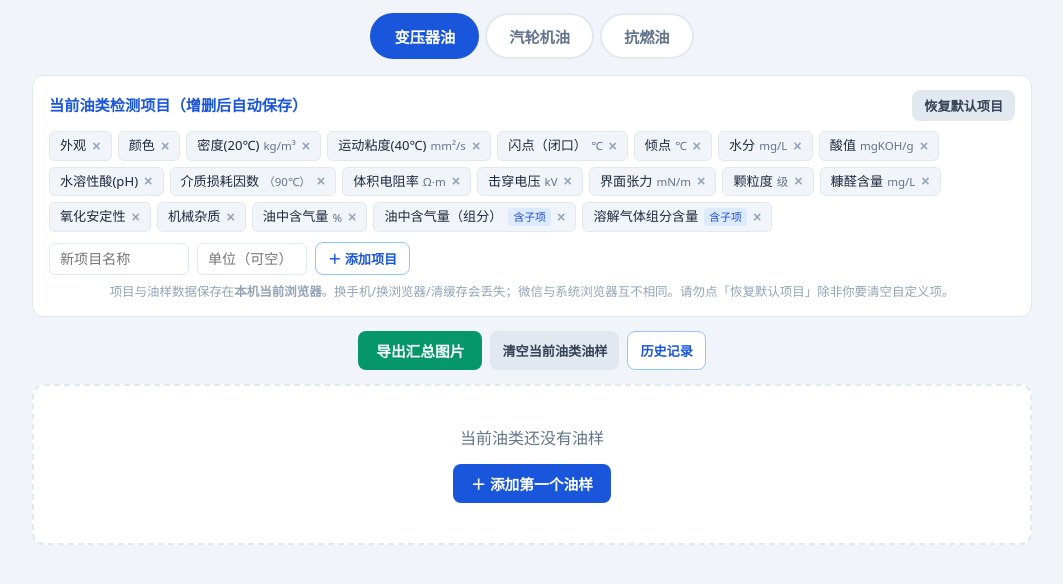
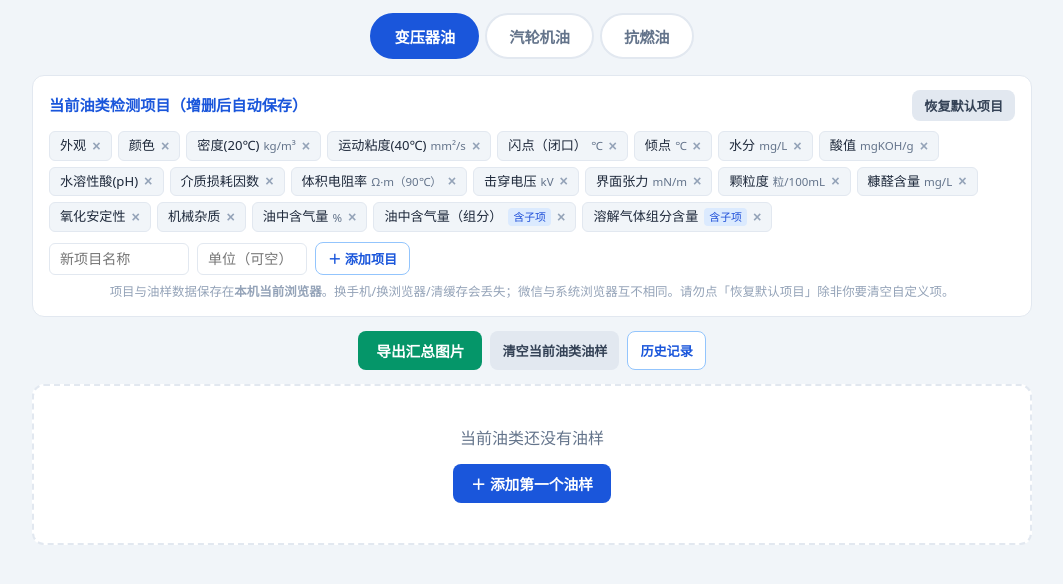
Before and after one commit to wanruoqk-create/oil-test, a plain HTML site: page index.html in a window 1280 px wide. Shown: the part 80-664 px from the top of the page, without its empty margins (108-1171 px from the left). Drawn offline with nearby package versions, Linux system fonts and the light colour scheme.

Commit message:
Add files via upload

```diff
--- a/index.html
+++ b/index.html
@@ -358,11 +358,11 @@
         { key: 'moisture', name: '水分', unit: 'mg/L', type: 'simple' },
         { key: 'acid_value', name: '酸值', unit: 'mgKOH/g', type: 'simple' },
         { key: 'water_soluble_acid', name: '水溶性酸(pH)', unit: '', type: 'simple' },
-        { key: 'dielectric', name: '介质损耗因数', unit: '（90℃）', type: 'simple' },
-        { key: 'resistivity', name: '体积电阻率', unit: 'Ω·m', type: 'simple' },
+        { key: 'dielectric', name: '介质损耗因数', unit: '', type: 'simple' },
+        { key: 'resistivity', name: '体积电阻率', unit: 'Ω·m（90℃）', type: 'simple' },
         { key: 'breakdown', name: '击穿电压', unit: 'kV', type: 'simple' },
         { key: 'interfacial_tension', name: '界面张力', unit: 'mN/m', type: 'simple' },
-        { key: 'particle', name: '颗粒度', unit: '级', type: 'simple' },
+        { key: 'particle', name: '颗粒度', unit: '粒/100mL', type: 'simple' },
         { key: 'furfural', name: '糠醛含量', unit: 'mg/L', type: 'simple' },
         { key: 'oxidation', name: '氧化安定性', unit: '', type: 'simple' },
         { key: 'impurity', name: '机械杂质', unit: '', type: 'simple' },
@@ -386,7 +386,7 @@
           unit: '',
           type: 'group',
           children: [
-            { key: 'oil_gas_ratio', name: '油气比', unit: '' },
+            { key: 'oil_gas_ratio', name: '油气比', unit: 'mL/mL' },
             { key: 'h2', name: '氢气 H₂', unit: 'μL/L' },
             { key: 'ch4', name: '甲烷 CH₄', unit: 'μL/L' },
             { key: 'c2h4', name: '乙烯 C₂H₄', unit: 'μL/L' },
```
